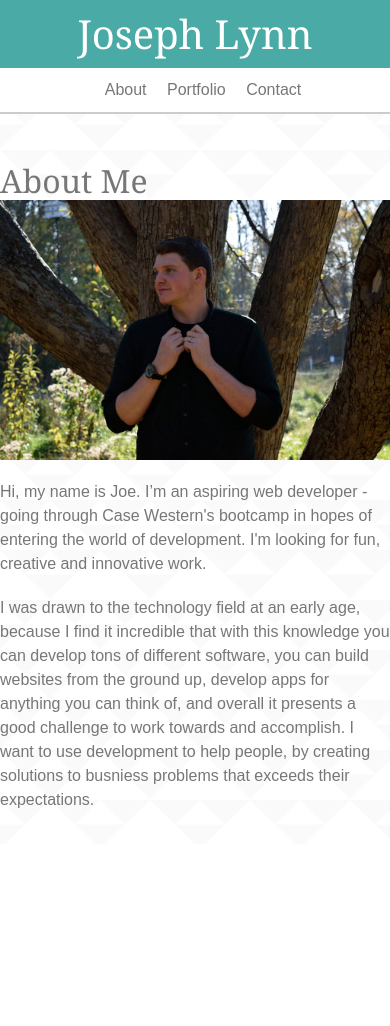
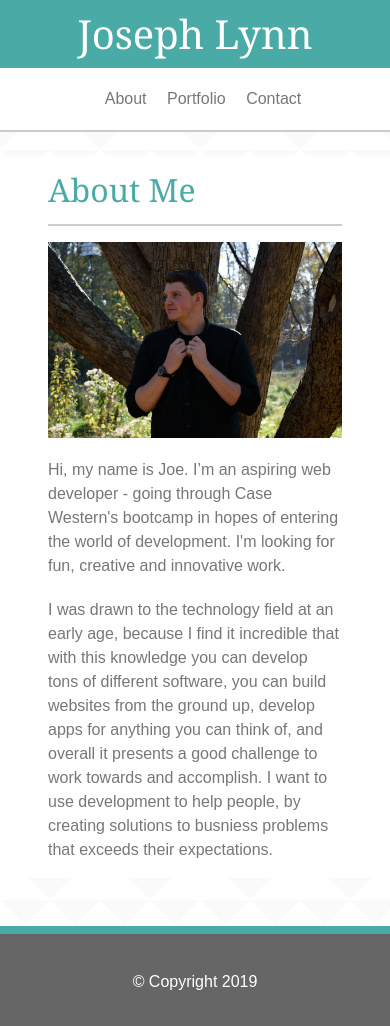
Before and after one commit to Joelynn94/responsive-portfolio, a plain HTML site: page index.html in a window 390 px wide. Before the commit the page ends 844 px from the top, so only its background shows below. Drawn offline with nearby package versions, Linux system fonts and the light colour scheme.

Commit message:
breakpoints for 640px and 768px done for homepage

```diff
--- a/assets/css/style.css
+++ b/assets/css/style.css
@@ -53,11 +53,11 @@ li {
 header {
     background-color: #ffffff;
     border-bottom: 2px solid #cccccc;
-    margin-bottom: 3rem;
+    margin-bottom: 1.5rem;
 }
 
 nav {
-    padding: 10px 0;
+    padding: 19px 0;
 }
 
 .name {
@@ -66,3 +66,32 @@ nav {
     background-color: #4aaaa5;
     color: #ffffff;
 }
+
+main {
+    background-image: url('../images/triangle-mosaic.png');
+}
+
+.main-content {
+    background-color: #ffffff;
+}
+
+/* Heading Styles */
+
+.heading {
+    color: #4aaaa5;
+    padding: 15px 0;
+    border-bottom: 2px solid #cccccc;
+}
+
+footer {
+    background-color: #666666;
+    border-top: 8px solid #4aaaa5;
+}
+
+@media screen and (min-width: 768px) {
+
+    .name {
+        font-size: 2.25rem;
+    }
+
+}
--- a/index.html
+++ b/index.html
@@ -10,14 +10,14 @@
 </head>
 <body>
 
-    <header>
-        <div class="row flex-column">
-            <div class="col-xs-12">
+    <header class="flex-column">
+        <div class="row mx-md-2">
+            <div class="col-xs-12 col-sm-12 col-md-4">
                 <h1 class="name">Joseph Lynn</h1>
             </div>
-            <div class="col-xs-12">
+            <div class="col-xs-12 col-sm-12 col-md-7">
                 <nav>
-                    <ul>
+                    <ul class="text-md-right">
                         <li><a class ="active" href="index.html">About</a></li>
                         <li><a href="portfolio.html"> Portfolio</a></li>
                         <li><a href="contact.html">Contact</a></li>
@@ -27,14 +27,14 @@
         </div>
     </header>
 
-    <main>
+    <main class="mb-5">
 
         <div class="container main-content">
-            <div class="row">
+            <div class="row px-5">
                 <div class="col-xs-12">
-                    <h2 class="heading align-left">About Me</h2>
+                    <h2 class="heading">About Me</h2>
 
-                    <img class="profile-img" src="assets/images/joe.jpg" alt="Picture of Joe Lynn">
+                    <img class="mt-3 profile-img" src="assets/images/joe.jpg" alt="Picture of Joe Lynn">
 
                     <p>Hi, my name is Joe. I’m an aspiring web developer - going through Case Western's bootcamp in hopes of entering the world of development. I'm looking for fun, creative and innovative work. </p>
 
@@ -45,5 +45,13 @@
 
     </main>
 
+    <footer class="footer mt-auto py-3">
+
+        <div>
+            <p class="text-white text-center">&copy Copyright 2019</p>
+        </div>
+
+    </footer>
+
 </body>
 </html>
```
Also changed, not shown: 1 other file.
